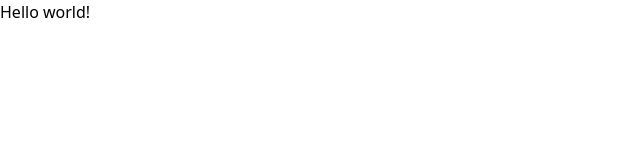
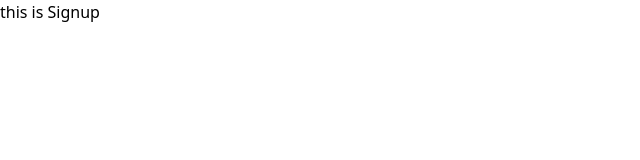
Before and after one commit to thiger7/sns-react-app, a React (Create React App) app: page /signup in a window 1280 px wide. Shown: the top 160 px of the page, without its empty margins (0-640 px from the left). Built offline with nearby package versions, Linux system fonts and the light colour scheme.

Commit message:
ルーティングに対応するファイルの追加

```diff
--- a/src/App.js
+++ b/src/App.js
@@ -1,5 +1,22 @@
+import { BrowserRouter, Route, Routes } from "react-router-dom";
+import Home from "./pages/Home";
+import Signin from "./pages/Signin";
+import Signup from "./pages/Signup";
+
 function App() {
-  return <div className="App">Hello world!</div>;
+  return (
+    <BrowserRouter>
+      <div className="App">
+        <div>
+          <Routes>
+            <Route path="/" element={<Home />} />
+            <Route path="/signin" element={<Signin />} />
+            <Route path="/signup" element={<Signup />} />
+          </Routes>
+        </div>
+      </div>
+    </BrowserRouter>
+  );
 }
 
 export default App;
--- /dev/null
+++ b/src/pages/Home.js
@@ -0,0 +1,6 @@
+function Home() {
+  return (
+    <div>this is Home</div>
+  );
+}
+export default Home;
--- /dev/null
+++ b/src/pages/Signin.js
@@ -0,0 +1,6 @@
+function Signin() {
+  return (
+    <div>this is Signin</div>
+  );
+}
+export default Signin;
--- /dev/null
+++ b/src/pages/Signup.js
@@ -0,0 +1,4 @@
+function Signup() {
+  return <div>this is Signup</div>;
+}
+export default Signup;
```
